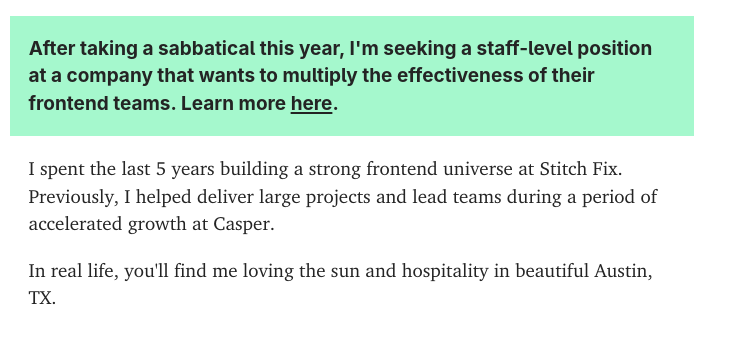
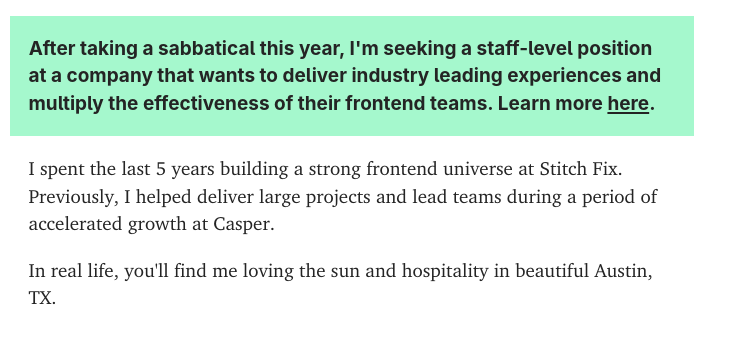
Before and after one commit to robwierzbowski/site, a plain HTML site: page src/index.html in a window 1280 px wide. Shown: the part 239-588 px from the top of the page, without its empty margins (0-747 px from the left). Drawn offline with Linux system fonts and the light colour scheme.

Commit message:
Add a little product focus

```diff
--- a/src/index.html
+++ b/src/index.html
@@ -368,11 +368,9 @@
         <p class="content-callout">
           <strong>
             After taking a sabbatical this year, I'm seeking a staff-level
-            position at a company that wants to multiply the effectiveness of
-            their frontend teams. Learn&nbsp;more&nbsp;<a
-              class="callout-link"
-              href="/hire-me"
-              >here</a
+            position at a company that wants to deliver industry leading
+            experiences and multiply the effectiveness of their frontend teams.
+            Learn&nbsp;more&nbsp;<a class="callout-link" href="/hire-me">here</a
             >.</strong
           >
         </p>
```
